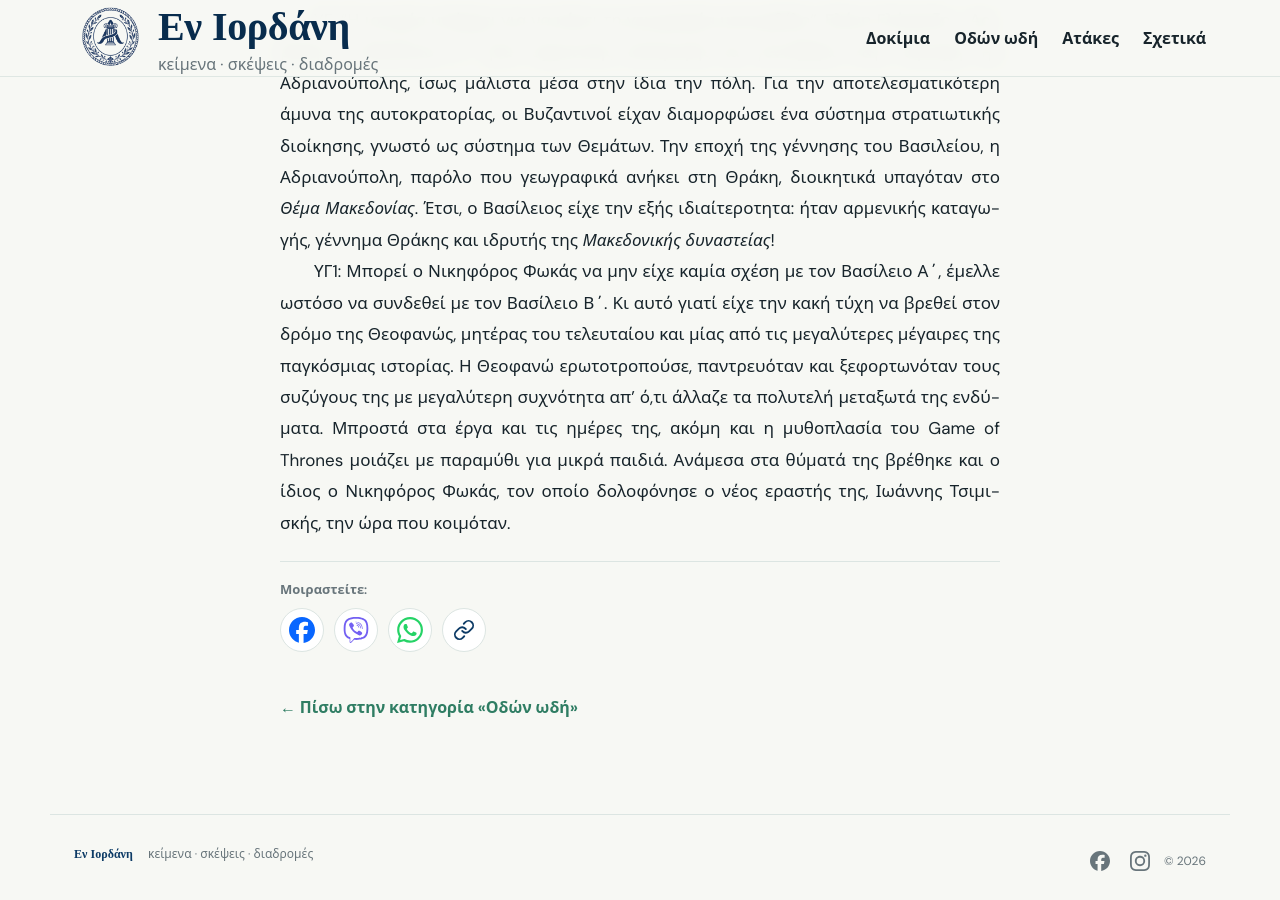
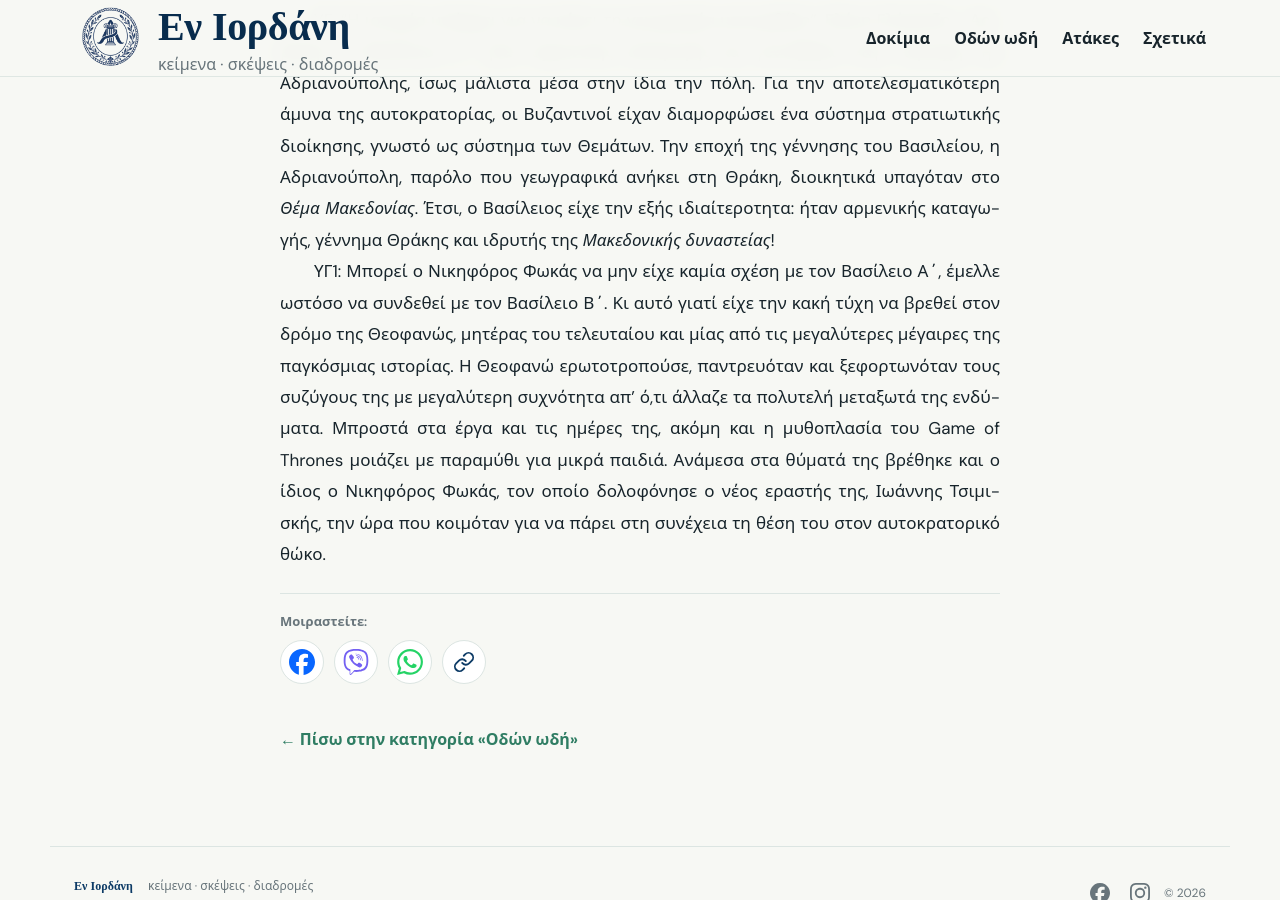
Before and after one commit to a-thrax/a-thrax.github.io, a Jekyll site: the page built from _posts/2026-11-16-mia-egkyklopaideia-re-paidia.md, in a window 1280 px wide and 900 px high, scrolled down 2670 px. Built offline with Jekyll 4.4.1, drawn with Linux system fonts in a browser that asks for light colours.

Commit message:
Update _posts/2026-11-16-mia-egkyklopaideia-re-paidia.md (via Pages CMS)

```diff
--- a/_posts/2026-11-16-mia-egkyklopaideia-re-paidia.md
+++ b/_posts/2026-11-16-mia-egkyklopaideia-re-paidia.md
@@ -25,4 +25,4 @@ excerpt: "Error 404. Stop. Βασίλειος Α΄ αποθνήσκει το 886
 
 ΥΓ: "Η ιστορία υπάρχει για να κάνει τη γεωγραφία μπουρδέλο", Ελένη Γλύκατζη - Αρβελέρ. Ο Βασίλειος Α΄ ήταν αρμενικής καταγωγής και γεννήθηκε στην περιοχή της Αδριανούπολης, ίσως μάλιστα μέσα στην ίδια την πόλη. Για την αποτελεσματικότερη άμυνα της αυτοκρατορίας, οι Βυζαντινοί είχαν διαμορφώσει ένα σύστημα στρατιωτικής διοίκησης, γνωστό ως σύστημα των Θεμάτων. Την εποχή της γέννησης του Βασιλείου, η Αδριανούπολη, παρόλο που γεωγραφικά ανήκει στη Θράκη, διοικητικά υπαγόταν στο *Θέμα Μακεδονίας*. Έτσι, ο Βασίλειος είχε την εξής ιδιαίτεροτητα: ήταν αρμενικής καταγωγής, γέννημα Θράκης και ιδρυτής της *Μακεδονικής δυναστείας*!
 
-ΥΓ1: Μπορεί ο Νικηφόρος Φωκάς να μην είχε καμία σχέση με τον Βασίλειο Α΄, έμελλε ωστόσο να συνδεθεί με τον Βασίλειο Β΄. Κι αυτό γιατί είχε την κακή τύχη να βρεθεί στον δρόμο της Θεοφανώς, μητέρας του τελευταίου και μίας από τις μεγαλύτερες μέγαιρες της παγκόσμιας ιστορίας. Η Θεοφανώ ερωτοτροπούσε, παντρευόταν και ξεφορτωνόταν τους συζύγους της με μεγαλύτερη συχνότητα απ' ό,τι άλλαζε τα πολυτελή μεταξωτά της ενδύματα. Μπροστά στα έργα και τις ημέρες της, ακόμη και η μυθοπλασία του Game of Thrones μοιάζει με παραμύθι για μικρά παιδιά. Ανάμεσα στα θύματά της βρέθηκε και ο ίδιος ο Νικηφόρος Φωκάς, τον οποίο δολοφόνησε ο νέος εραστής της, Ιωάννης Τσιμισκής, την ώρα που κοιμόταν.
+ΥΓ1: Μπορεί ο Νικηφόρος Φωκάς να μην είχε καμία σχέση με τον Βασίλειο Α΄, έμελλε ωστόσο να συνδεθεί με τον Βασίλειο Β΄. Κι αυτό γιατί είχε την κακή τύχη να βρεθεί στον δρόμο της Θεοφανώς, μητέρας του τελευταίου και μίας από τις μεγαλύτερες μέγαιρες της παγκόσμιας ιστορίας. Η Θεοφανώ ερωτοτροπούσε, παντρευόταν και ξεφορτωνόταν τους συζύγους της με μεγαλύτερη συχνότητα απ' ό,τι άλλαζε τα πολυτελή μεταξωτά της ενδύματα. Μπροστά στα έργα και τις ημέρες της, ακόμη και η μυθοπλασία του Game of Thrones μοιάζει με παραμύθι για μικρά παιδιά. Ανάμεσα στα θύματά της βρέθηκε και ο ίδιος ο Νικηφόρος Φωκάς, τον οποίο δολοφόνησε ο νέος εραστής της, Ιωάννης Τσιμισκής, την ώρα που κοιμόταν για να πάρει στη συνέχεια τη θέση του στον αυτοκρατορικό θώκο.
```
